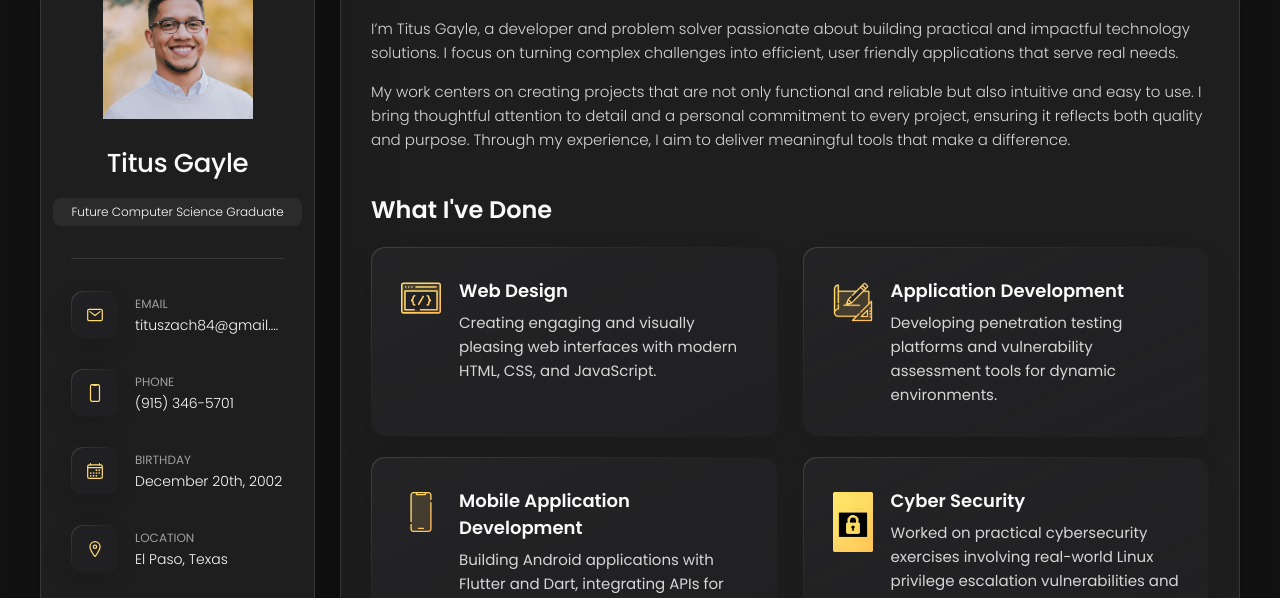
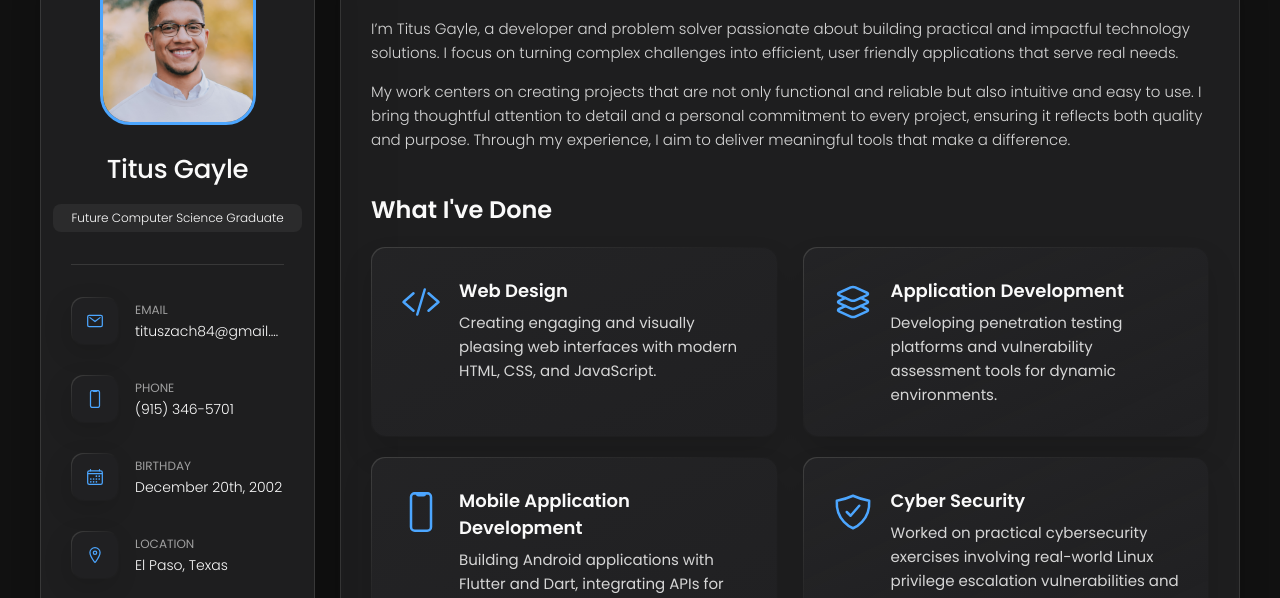
Before and after one commit to titusG85/titusG85.github.io, a plain HTML site: page index.html in a window 1280 px wide. Shown: the part 162-760 px from the top of the page. Drawn offline with nearby package versions, Linux system fonts and the light colour scheme.

Commit message:
Fixed Theme and Color Swaps

```diff
--- a/assets/css/style.css
+++ b/assets/css/style.css
@@ -35,13 +35,13 @@
   ), hsl(240, 2%, 13%);
   --bg-gradient-yellow-1: linear-gradient(
     to bottom right,
-    hsl(45, 100%, 71%) 0%,
-    hsla(36, 100%, 69%, 0) 50%
+    hsl(210, 100%, 65%) 0%,
+    hsla(220, 100%, 60%, 0) 50%
   );
   --bg-gradient-yellow-2: linear-gradient(
     135deg,
-    hsla(45, 100%, 71%, 0.251) 0%,
-    hsla(35, 100%, 68%, 0) 59.86%
+    hsla(210, 100%, 65%, 0.251) 0%,
+    hsla(220, 100%, 60%, 0) 59.86%
   ), hsl(240, 2%, 13%);
   --border-gradient-onyx: linear-gradient(
     to bottom right,
@@ -50,8 +50,8 @@
   );
   --text-gradient-yellow: linear-gradient(
     to right,
-    hsl(45, 100%, 72%),
-    hsl(35, 100%, 68%)
+    hsl(210, 100%, 65%),
+    hsl(220, 100%, 60%)
   );
 
   /* solid */
@@ -63,8 +63,8 @@
   --smoky-black: hsl(0, 0%, 7%);
   --white-1: hsl(0, 0%, 100%);
   --white-2: hsl(0, 0%, 98%);
-  --orange-yellow-crayola: hsl(45, 100%, 72%);
-  --vegas-gold: hsl(45, 54%, 58%);
+  --orange-yellow-crayola: hsl(210, 100%, 65%);
+  --vegas-gold: hsl(220, 80%, 60%);
   --light-gray: hsl(0, 0%, 84%);
   --light-gray-70: hsla(0, 0%, 84%, 0.7);
   --bittersweet-shimmer: hsl(0, 43%, 51%);
@@ -334,7 +334,15 @@ main {
 .avatar-box {
   background: var(--bg-gradient-onyx);
   border-radius: 20px;
-
+  border: 3px solid var(--orange-yellow-crayola);
+  overflow: hidden;
+}
+
+.avatar-box img {
+  width: 100%;
+  height: 100%;
+  object-fit: cover;
+  border-radius: 17px;
 }
 
 .info-content .name {
--- a/index.html
+++ b/index.html
@@ -200,8 +200,7 @@
           <ul class="service-list">
             <li class="service-item">
               <div class="service-icon-box">
-                <img src="./assets/images/icon-dev.svg
-                " alt="design icon" width="40" />
+                <ion-icon name="code-slash-outline" style="font-size: 40px; color: hsl(210, 100%, 65%);"></ion-icon>
               </div>
 
               <div class="service-content-box">
@@ -215,7 +214,7 @@
 
             <li class="service-item">
               <div class="service-icon-box">
-                <img src="./assets/images/icon-design.svg" alt="Web development icon" width="40" />
+                <ion-icon name="layers-outline" style="font-size: 40px; color: hsl(210, 100%, 65%);"></ion-icon>
               </div>
 
               <div class="service-content-box">
@@ -229,7 +228,7 @@
 
             <li class="service-item">
               <div class="service-icon-box">
-                <img src="./assets/images/icon-app.svg" alt="mobile app icon" width="40" />
+                <ion-icon name="phone-portrait-outline" style="font-size: 40px; color: hsl(210, 100%, 65%);"></ion-icon>
               </div>
 
               <div class="service-content-box">
@@ -243,7 +242,7 @@
 
             <li class="service-item">
               <div class="service-icon-box">
-                <img src="./assets/images/cyber-icon.webp" alt="camera icon" width="40" />
+                <ion-icon name="shield-checkmark-outline" style="font-size: 40px; color: hsl(210, 100%, 65%);"></ion-icon>
               </div>
 
               <div class="service-content-box">
```
